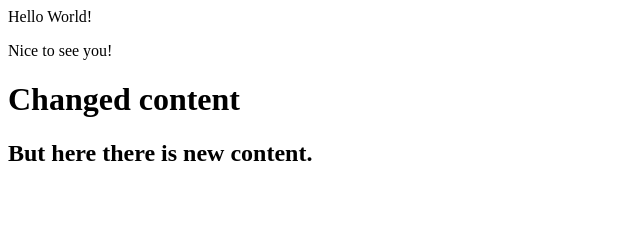
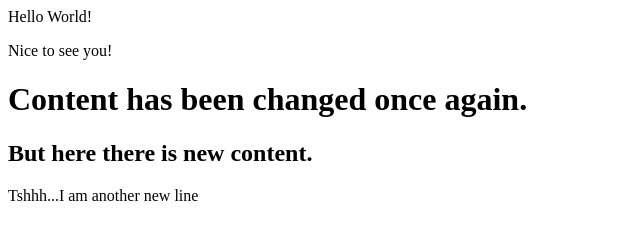
Before and after one commit to conspir0/100.learning-git, a plain HTML site: page index.html in a window 1280 px wide. Shown: the whole page, without its empty margins (0-640 px from the left). Drawn offline with Linux system fonts and the light colour scheme.

Commit message:
Change h1, Add 3th p in body

```diff
--- a/index.html
+++ b/index.html
@@ -6,7 +6,8 @@
 	<body>
 		<p>Hello World!</p>
 		<p>Nice to see you!</p>
-		<h1>Changed content</h1>
+		<h1>Content has been changed once again.</h1>
 		<h2>But here there is new content.</h2>
+		<p>Tshhh...I am another new line</p>
 	</body>
 </html>
```
